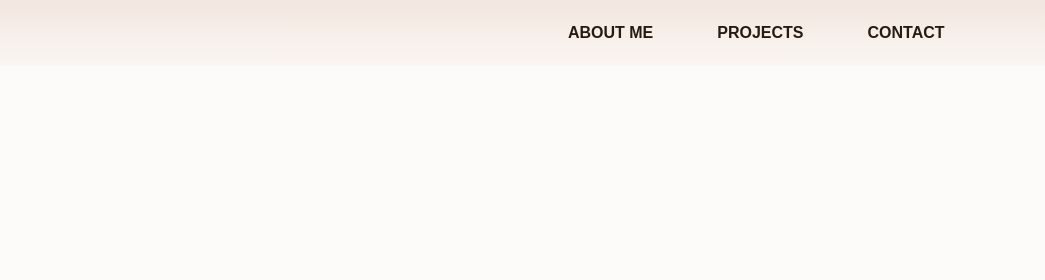
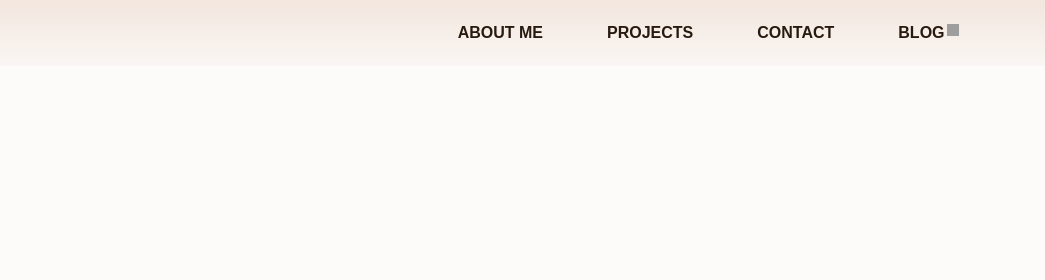
Before and after one commit to mcksheridan/portfolio, a Gatsby site: page / in a window 1280 px wide. Shown: the top 280 px of the page, 235-1280 px from the left. Built offline with nearby package versions, Linux system fonts and the light colour scheme; Gatsby itself is replaced by a stand-in of ours; grey boxes are pictures that could not be loaded; a web font is replaced by a local one.

Commit message:
feat: add blog link

```diff
--- a/src/components/navigation.tsx
+++ b/src/components/navigation.tsx
@@ -5,6 +5,7 @@ import type { NavigationProps } from "../types";
 const Navigation = ({ sections }: NavigationProps) => {
   const [isVisible, setIsVisible] = React.useState(false);
   const toggleNav = () => setIsVisible(!isVisible);
+  const linkClasses = 'header__link nav-links__link'
 
   return (
     <div className="header width-container">
@@ -35,8 +36,9 @@ const Navigation = ({ sections }: NavigationProps) => {
             return (
               <li key={i} className="nav-links__wrapper">
                 <a
-                  href={`#${section.id}`}
-                  className="header__link nav-links__link"
+                  href={section.externalUrl ? section.externalUrl : `#${section.id}`}
+                  target={section.externalUrl ? '_blank' : ''}
+                  className={section.externalUrl ? linkClasses + ' external-link' : linkClasses}
                   onClick={() => setIsVisible(!isVisible)}
                 >
                   {section.title}
--- a/src/pages/index.tsx
+++ b/src/pages/index.tsx
@@ -45,6 +45,12 @@ const SECTION_DATA: SectionProps[] = [
       <p>Let's start a conversation.</p>
       <SocialMedia socialMedia={SOCIAL_MEDIA_DATA} />
     </>
+  },
+  {
+    title: 'Blog',
+    id: 'blog',
+    externalUrl: 'https://www.blog.mcksheridan.com',
+    children: '',
   }
 ]
 
@@ -69,7 +75,7 @@ export default function Home() {
             <a href={`#${SECTION_DATA[0].id}`} className="link-button intro__cta">Learn More</a>
           </p>
         </section>
-        {SECTION_DATA.map((section) => <Section key={section.id} {...section} />)}
+        {SECTION_DATA.map((section) => section.externalUrl ? null : <Section key={section.id} {...section} />)}
       </main>
       <footer className="footer width-container">
         <p>
--- a/src/styles/index.css
+++ b/src/styles/index.css
@@ -258,6 +258,16 @@ ol, ul {
   color: var(--c-neutral-dark);
 }
 
+.external-link:after {
+  background-image: url('/svg/externalLink.svg');
+  background-size: 0.75rem 0.75rem;
+  content: '';
+  position: absolute;
+  margin-inline-start: calc(var(--s-sm) / 3);
+  width: 0.75rem;
+  height: 0.75rem;
+}
+
 .project {
   margin-block-end: var(--s-xl);
 }
--- a/src/types.ts
+++ b/src/types.ts
@@ -14,6 +14,7 @@ export type ProjectProps = {
 export type SectionProps = {
   title: string,
   id: string,
+  externalUrl?: string,
   children: ReactNode,
 }
 
```
